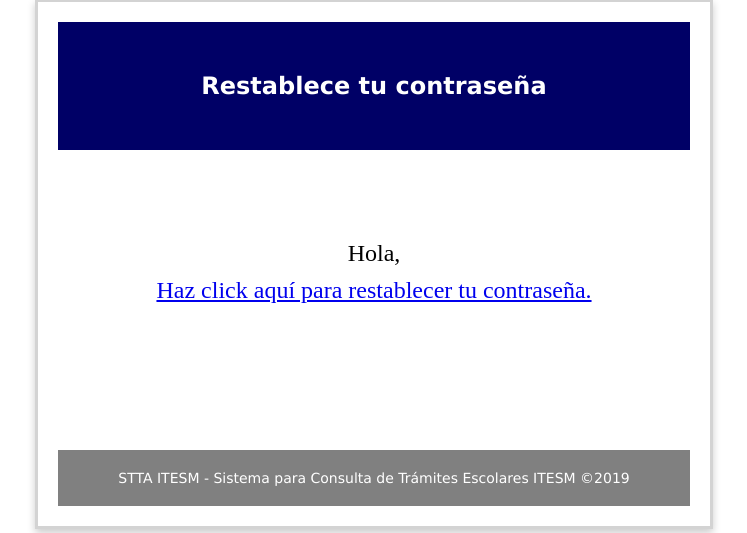
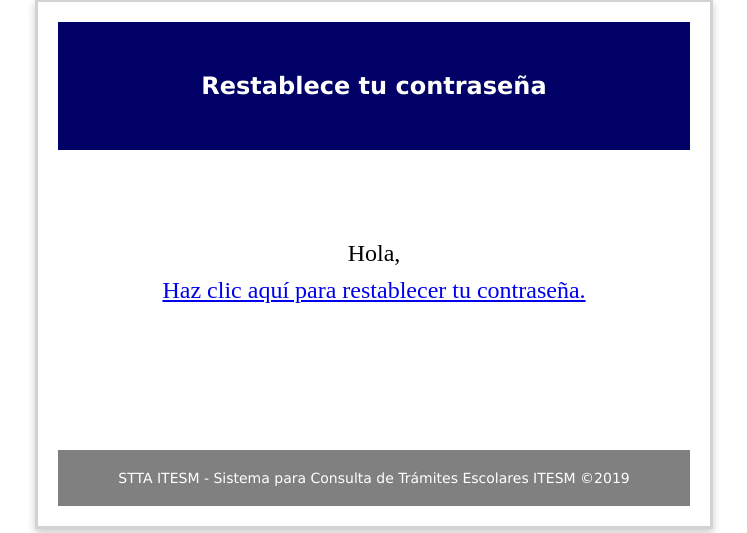
Before and after one commit to ProyectoIntegrador2018/STTA, a Django app: template back-end/STTEAPI/templates/mailTemplate.html in a window 1280 px wide. Shown: the part 51-584 px from the top of the page, without its empty margins (266-1013 px from the left). Run offline with Django 3.2, Linux system fonts and the light colour scheme; the template is opened without the code that fills it, so the values that code supplies are empty.

Commit message:
General fixes

```diff
--- a/back-end/STTEAPI/templates/mailTemplate.html
+++ b/back-end/STTEAPI/templates/mailTemplate.html
@@ -10,7 +10,7 @@
                 <div style="font-size: 24px; margin: 40px 0px 10px 0px; text-align: center">Hola,</div>
                 <div style="margin: 10px 0px 40px 0px; text-align: center">
                     <a style=" font-size: 24px;" href="http://127.0.0.1:3000/restaurar/{{ token }}">
-                        Haz click aquí para restablecer tu contraseña.
+                        Haz clic aquí para restablecer tu contraseña.
                     </a>
                 </div>
             </div>
--- a/front-end/src/components/AppLayoutUser.js
+++ b/front-end/src/components/AppLayoutUser.js
@@ -77,7 +77,9 @@ export default class AppLayoutUser extends Component {
                             </SubMenu>
 
 
-                        <SubMenu key="subMenuTramitesPasados" title={<span><Icon type="user" /><span>Trámites Concluidos</span></span>}>
+                        <SubMenu key="subMenuTramitesPasados" title={<span><Icon type="user" />
+                            <span>Trámites Concluidos</span>
+                        </span>}>
                             {
                                 this.state.data2.map((objectToMap,index) =>{
                                     return (<Menu.Item onClick={() =>this.Despliega(objectToMap)}>{objectToMap.nombre}</Menu.Item>)})
--- a/front-end/src/views/Administradores.js
+++ b/front-end/src/views/Administradores.js
@@ -142,7 +142,7 @@ export default class Administradores extends Component {
                     key: 'email',
 
                 }, {
-                    title: 'Último Login',
+                    title: 'Último login',
                     key: 'last_login',
                 }
                 ]}/>
--- a/front-end/src/views/Alumnos.js
+++ b/front-end/src/views/Alumnos.js
@@ -71,7 +71,7 @@ export default class Alumnos extends Component {
                     key: 'email',
 
                 }, {
-                    title: 'Último Login',
+                    title: 'Último login',
                     key: 'last_login',
                 }
                 ]}/>
--- a/front-end/src/views/ProcesoNuevo.js
+++ b/front-end/src/views/ProcesoNuevo.js
@@ -165,7 +165,7 @@ export default class ProcesoNuevo extends Component {
                     <p className="ant-upload-drag-icon">
                         <Icon type="upload" />
                     </p>
-                    <p className="ant-upload-text">Haz click o arrastra un documento en esta área</p>
+                    <p className="ant-upload-text">Haz clic o arrastra un documento en esta área</p>
                     <p className="ant-upload-hint">El sistema solo soporta archivos CSV</p>
                 </Upload.Dragger>
 
```
